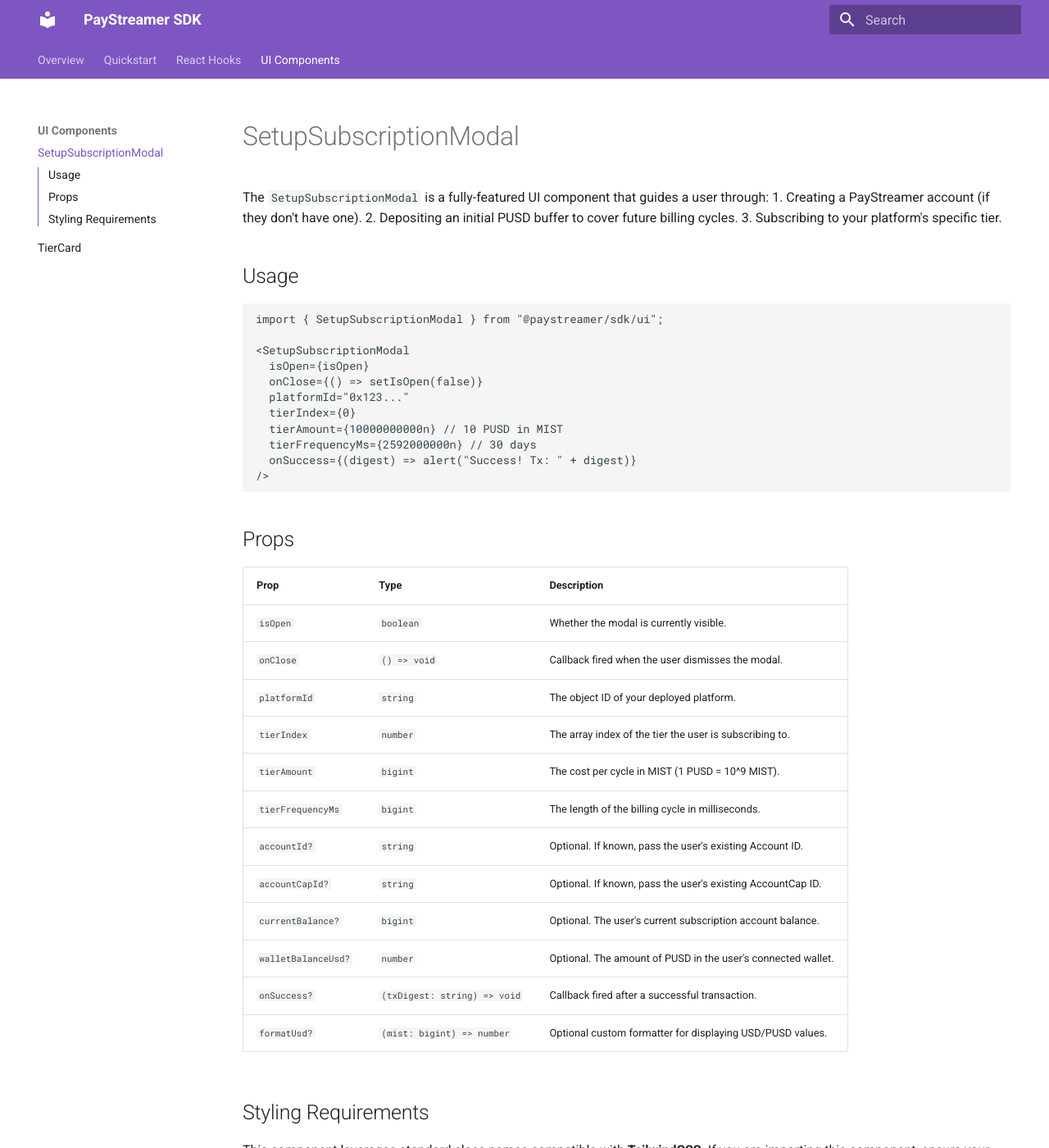
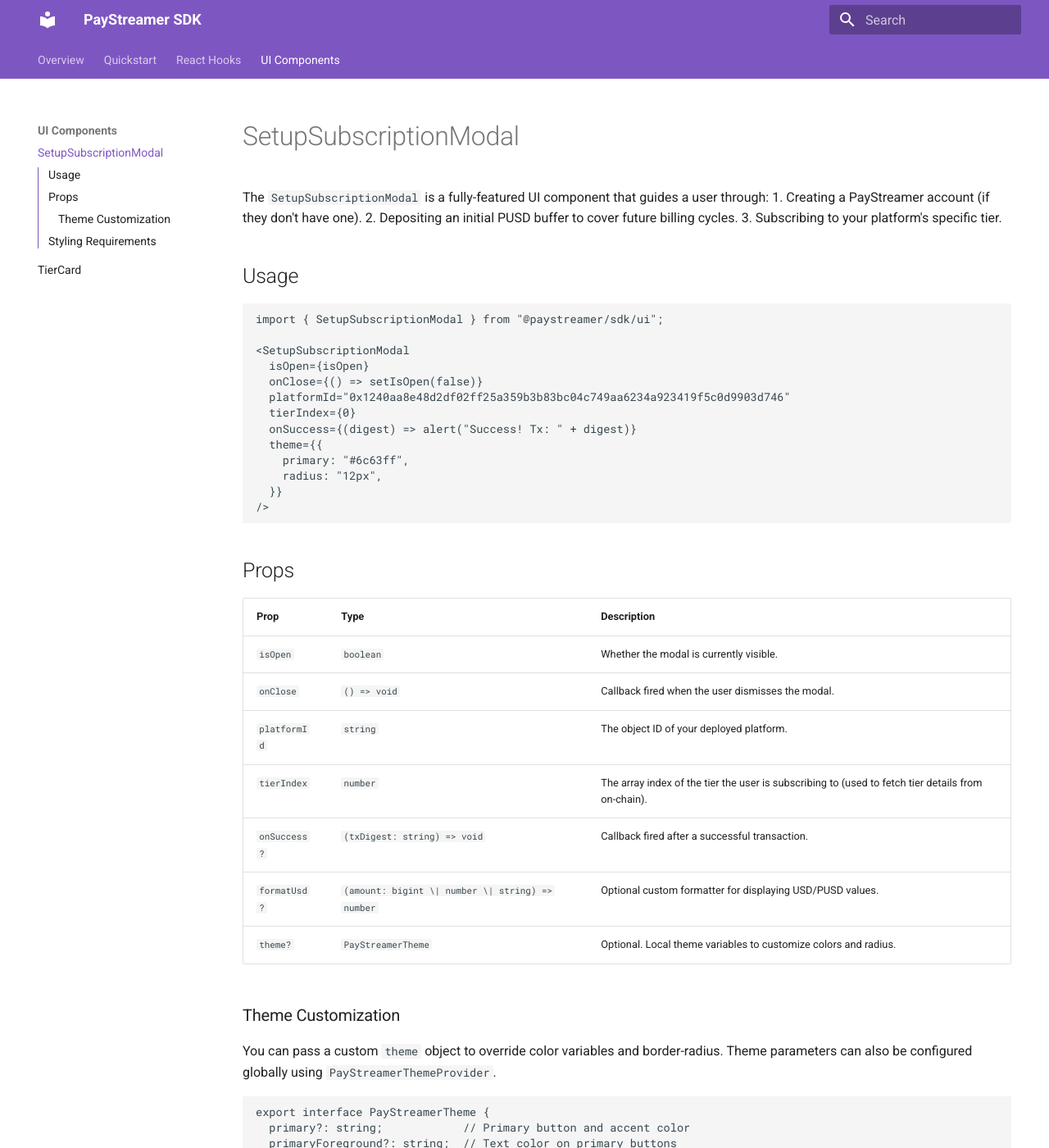
Before and after one commit to Leac1m/paystreamer, an MkDocs documentation site: the page built from docs/components/SetupSubscriptionModal.md, in a window 1280 px wide and 1400 px high. Shown: the whole window at 82% size. Built offline with MkDocs 1.6.1 and Material for MkDocs 9.7.7, drawn with Linux system fonts in a browser that asks for light colours; some of the changed text lies outside the part shown.

Commit message:
feat: add custom theme support for SetupSubscriptionModal and create documentation for core SDK hooks

````diff
--- a/docs/components/SetupSubscriptionModal.md
+++ b/docs/components/SetupSubscriptionModal.md
@@ -13,11 +13,13 @@ import { SetupSubscriptionModal } from "@paystreamer/sdk/ui";
 <SetupSubscriptionModal
   isOpen={isOpen}
   onClose={() => setIsOpen(false)}
-  platformId="0x123..."
+  platformId="0x1240aa8e48d2df02ff25a359b3b83bc04c749aa6234a923419f5c0d9903d746"
   tierIndex={0}
-  tierAmount={10000000000n} // 10 PUSD in MIST
-  tierFrequencyMs={2592000000n} // 30 days
   onSuccess={(digest) => alert("Success! Tx: " + digest)}
+  theme={{
+    primary: "#6c63ff",
+    radius: "12px",
+  }}
 />
 ```
 
@@ -28,15 +30,28 @@ import { SetupSubscriptionModal } from "@paystreamer/sdk/ui";
 | `isOpen` | `boolean` | Whether the modal is currently visible. |
 | `onClose` | `() => void` | Callback fired when the user dismisses the modal. |
 | `platformId` | `string` | The object ID of your deployed platform. |
-| `tierIndex` | `number` | The array index of the tier the user is subscribing to. |
-| `tierAmount` | `bigint` | The cost per cycle in MIST (1 PUSD = 10^9 MIST). |
-| `tierFrequencyMs` | `bigint` | The length of the billing cycle in milliseconds. |
-| `accountId?` | `string` | Optional. If known, pass the user's existing Account ID. |
-| `accountCapId?` | `string` | Optional. If known, pass the user's existing AccountCap ID. |
-| `currentBalance?` | `bigint` | Optional. The user's current subscription account balance. |
-| `walletBalanceUsd?` | `number` | Optional. The amount of PUSD in the user's connected wallet. |
+| `tierIndex` | `number` | The array index of the tier the user is subscribing to (used to fetch tier details from on-chain). |
 | `onSuccess?` | `(txDigest: string) => void` | Callback fired after a successful transaction. |
-| `formatUsd?` | `(mist: bigint) => number` | Optional custom formatter for displaying USD/PUSD values. |
+| `formatUsd?` | `(amount: bigint \| number \| string) => number` | Optional custom formatter for displaying USD/PUSD values. |
+| `theme?` | `PayStreamerTheme` | Optional. Local theme variables to customize colors and radius. |
+
+### Theme Customization
+
+You can pass a custom `theme` object to override color variables and border-radius. Theme parameters can also be configured globally using `PayStreamerThemeProvider`.
+
+```typescript
+export interface PayStreamerTheme {
+  primary?: string;            // Primary button and accent color
+  primaryForeground?: string;  // Text color on primary buttons
+  background?: string;         // Modal root background
+  card?: string;               // Inner card background
+  cardForeground?: string;     // Inner card text color
+  muted?: string;              // Muted status and inputs background
+  mutedForeground?: string;    // Muted text color
+  border?: string;             // Borders color
+  radius?: string;             // Base border-radius (e.g., '12px')
+}
+```
 
 ## Styling Requirements
 
--- a/mkdocs.yml
+++ b/mkdocs.yml
@@ -15,6 +15,9 @@ nav:
   - React Hooks:
     - useSubscribe: hooks/useSubscribe.md
     - useManageTier: hooks/useManageTier.md
+    - usePlatform: hooks/usePlatform.md
+    - useUserAccount: hooks/useUserAccount.md
+    - usePusdBalance: hooks/usePusdBalance.md
   - UI Components:
     - SetupSubscriptionModal: components/SetupSubscriptionModal.md
     - TierCard: components/TierCard.md
````
Also changed, not shown: docs/hooks/usePlatform.md (added, +64 -0 lines), docs/hooks/usePusdBalance.md (added, +34 -0 lines), docs/hooks/useUserAccount.md (added, +45 -0 lines), 3 other files.
